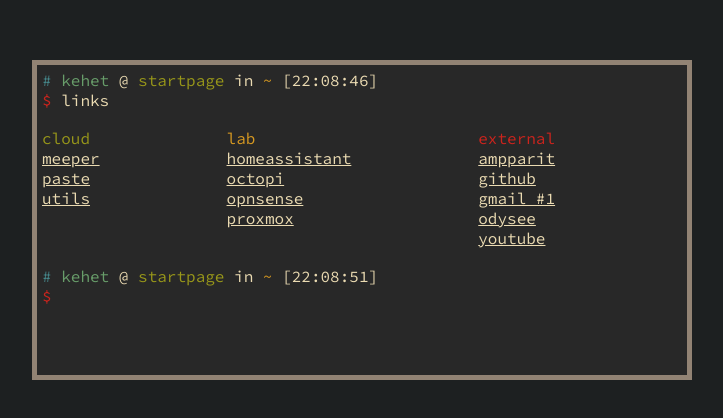
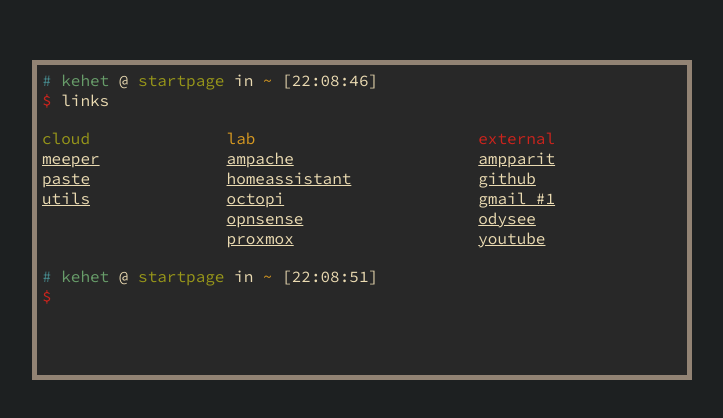
Before and after one commit to Kehet/start-kehet-com, a website built with Vite: page index.html in a window 1280 px wide. Shown: the part 180-598 px from the top of the page, without its empty margins (278-1001 px from the left). Built offline with nearby package versions, Linux system fonts and the light colour scheme.

Commit message:
Update index.html

```diff
--- a/index.html
+++ b/index.html
@@ -32,6 +32,7 @@
 
         <ul>
             <li class="dark_yellow">lab</li>
+            <li><a href="http://ampache.lan/" rel="nofollow">ampache</a></li>
             <li><a href="http://homeassistant.lan:8123/" rel="nofollow">homeassistant</a></li>
             <li><a href="http://octopi.lan" rel="nofollow">octopi</a></li>
             <li><a href="https://192.168.1.1/" rel="nofollow">opnsense</a></li>
```
